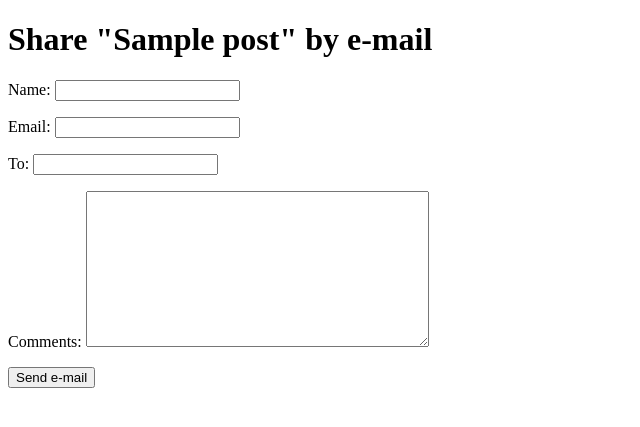
After one commit to BirdOnTheBranch/Blog, a Django app: page /blog/1/share/ in a window 1280 px wide. The commit adds this page. Shown: the top 427 px of the page, without its empty margins (0-640 px from the left). Run offline with Django 3.2, Linux system fonts and the light colour scheme; tables that the repository leaves empty hold one stand-in row (values such as "Sample post").

Commit message:
Implemented new function to send mails and comments in the articles, and starting taggit sistem.

```diff
--- a/blog/urls.py
+++ b/blog/urls.py
@@ -19,5 +19,5 @@ from django.urls import path, include
 
 urlpatterns = [
     path('admin/', admin.site.urls),
-    path('blog/', include('core.urls', namespace='blog')),
+    path('blog/', include('core.urls')),
 ]
--- /dev/null
+++ b/core/forms.py
@@ -0,0 +1,16 @@
+from django import forms
+from .models import Comment
+
+
+
+class EmailPostForm(forms.Form):
+    name = forms.CharField(max_length=25)
+    email = forms.EmailField()
+    to = forms.EmailField()
+    comments = forms.CharField(required=False, widget=forms.Textarea)
+
+
+class CommentForm(forms.ModelForm):
+    class Meta:
+        model = Comment
+        fields = ('name', 'email', 'body')
--- a/core/models.py
+++ b/core/models.py
@@ -1,6 +1,9 @@
 from django.contrib.auth.models import User
 from django.utils import timezone
+from django.urls import reverse
 from django.db import models
+#taggit
+from taggit.managers import TaggableManager
 
 
 
@@ -27,8 +30,33 @@ class Post(models.Model):
     objects     =   models.Manager()
     published   =   PublishedManager()
 
+    tags = TaggableManager()
+
     class meta:
         ordering = ('-publish',)
 
     def __str__(self):
         return self.title
+
+    def get_absolute_url(self):
+        return reverse('core:post_detail', args=[self.publish.year,
+                                                 self.publish.strftime('%m'),
+                                                 self.publish.strftime('%d'),
+                                                 self.slug])
+
+
+
+class Comment(models.Model):
+    post = models.ForeignKey(Post, on_delete=models.CASCADE, related_name='comments')
+    name = models.CharField(max_length=80)
+    email = models.EmailField()
+    body = models.TextField()
+    created = models.DateTimeField(auto_now_add=True)
+    updated = models.DateTimeField(auto_now=True)
+    active = models.BooleanField(default=True)
+
+    class Meta:
+        ordering = ('created',)
+
+    def __str__(self):
+        return 'Comment by {} on {}'.format(self.name, self.post)
--- a/core/templates/core/base.html
+++ b/core/templates/core/base.html
@@ -1,19 +1,12 @@
-{% load static  %}
-
 <!DOCTYPE html>
 <html>
     <head>
         <title> {% block title %}{% endblock %} </title>
-        <link href="" rel="stylesheet">
     </head>
     <body>
         <div id="content">
             {% block content%}
             {% endblock %}
         </div>
-        <!--div id="sidebar">
-            <h2>My Blog</h2>
-            <p>This is my blog</p-->
-        </div>
     </body>
 </html>
--- /dev/null
+++ b/core/templates/core/post/share.html
@@ -0,0 +1,19 @@
+{% extends 'core/base.html' %}
+
+{% block title %} Share a post {% endblock%}
+
+{% block content %}
+    {% if sent %}
+        <h1>E-mail succesfully sent </h1>
+        <p>
+            "{{post.title}} was succesfully sent to {{ form.cleaned_data.to }}"
+        </p>
+    {% else %}
+        <h1>Share "{{ post.title }}" by e-mail </h1>
+        <form action="." method="post">
+            {{form.as_p}}
+            {% csrf_token %}
+            <input type="submit" value="Send e-mail">
+        </form>
+    {% endif %}
+{% endblock%}
--- a/core/urls.py
+++ b/core/urls.py
@@ -7,4 +7,6 @@ app_name = 'core'
 urlpatterns = [
     path('', views.post_list, name='post_list'),
     path('<int:year>/<int:month>/<int:day>/<slug:post>/', views.post_detail, name='post_detail'),
+    path('<int:post_id>/share/', views.post_share, name='post_share'),
+    path('tag/<slug:tag_slug>/', views.post_list, name='post_list_by_tag'),
 ]
--- a/core/views.py
+++ b/core/views.py
@@ -1,11 +1,23 @@
 from django.shortcuts import render, get_object_or_404
 from django.core.paginator import Paginator, EmptyPage, PageNotAnInteger
+from django.core.mail import send_mail
+from django.db.models import Count
+#Taggit
+from taggit.models import Tag
+
 from .models import Post
+from .forms import EmailPostForm, CommentForm
 
 
 
-def post_list(request):
+def post_list(request, tag_slug=None):
     object_list = Post.published.all()
+    tag = None
+
+    if tag_slug:
+        tag = get_object_or_404(Tag, slug=tag_slug)
+        object_list = object_list.filter(tags_in=[tag])
+
     paginator = Paginator(object_list, 3) #3 post in each page.
     page = request.GET.get('page')
     try:
@@ -17,7 +29,7 @@ def post_list(request):
         #If pager is out of range deliver last page of result
         posts = paginator.page(paginator.num_pages)
 
-    return render(request, 'core/post/list.html', {'page':page, 'posts':posts})
+    return render(request, 'core/post/list.html', {'page':page, 'posts':posts, 'tag':tag})
 
 
 
@@ -28,4 +40,50 @@ def post_detail(request, year, month, day, post):
                                    publish__month=month,
                                    publish__day=day)
 
-    return render(request, 'core/post/detail.html', {'post':post})
+    # List of active comments for this post
+    comments = post.comments.filter(active=True)
+    if request.method == 'POST':
+        # A comment was posted
+        comment_form = CommentForm(data=request.POST)
+
+        if comment_form.is_valid():
+            # Create Comment object but don't save to database yet
+            new_comment = comment_form.save(commit=False)
+            # Assign the current post to the comment
+            new_comment.post = post
+            # Save the comment to the database
+            new_comment.save()
+    else:
+        comment_form = CommentForm()
+
+    # List of similar posts
+    post_tags_ids = post.tags.values_list('id', flat=True)
+    similar_posts = Post.published.filter(tags__in=post_tags_ids).exclude(id=post.id)
+    similar_posts = similar_posts.annotate(same_tags=Count('tags')).order_by('-same_tags',
+                                                                             '-publish')[:4]
+    return render(request, 'core/post/detail.html', {'post': post,
+                                                     'comments': comments,
+                                                     'comment_form': comment_form,
+                                                     'similar_posts': similar_posts})
+
+
+
+def post_share(request, post_id):
+    # Retrieve post by id
+    post = get_object_or_404(Post, id=post_id, status='published')
+    sent = False
+    if request.method == 'POST':
+        # Form was submitted
+        form = EmailPostForm(request.POST)
+        if form.is_valid():
+            # Form fields passed validation
+            cd = form.cleaned_data
+            post_url = request.build_absolute_uri(post.get_absolute_url())
+            subject = '{} ({}) recommends you reading "{}"'.format(cd['name'], cd['email'], post.title)
+            message = 'Read "{}" at {}\n\n{}\'s comments: {}'.format(post.title, post_url, cd['name'], cd['comments'])
+            send_mail(subject, message, 'admin@myblog.com', [cd['to']])
+            sent = True
+    else:
+        form = EmailPostForm()
+
+    return render(request, 'core/post/share.html', {'post': post, 'form': form, 'sent': sent})
--- /dev/null
+++ b/requirements.txt
@@ -0,0 +1,2 @@
+Django==3.0.8
+django-taggit==1.2.0
```
Also changed, not shown: blog/settings.py (+10 -0 lines), core/admin.py (+10 -1 lines), core/templates/core/post/create.html (added, +12 -0 lines), core/templates/core/post/detail.html (+29 -0 lines), core/templates/core/post/list.html (+17 -2 lines), core/migrations/0004_comment.py (added), core/migrations/0005_post_tags.py (added).
